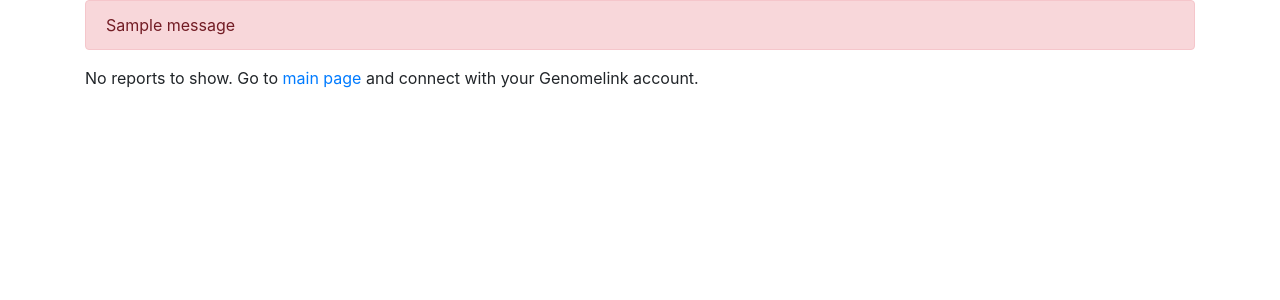
After one commit to nerjan/pwr-gl2, a Flask app: page /genome in a window 1280 px wide. The commit adds this page. Shown: the top 300 px of the page. Run offline with Flask 2, Linux system fonts and the light colour scheme; one stand-in notice (Sample message) is shown; parts of the project's set-up code (start-up, migrations or seed data) failed here and were passed over; some libraries are stand-ins or nearby versions.

Commit message:
Make separate views

```diff
--- a/app.py
+++ b/app.py
@@ -14,9 +14,25 @@ traits = ('agreeableness', 'conscientiousness', 'extraversion', 'neuroticism',
 
 @app.route("/")
 def index():
+    '''Display main view of the app'''
 
     scope = [ 'report:{}'.format(t) for t in traits ]
     authorize_url = genomelink.OAuth.authorize_url(scope=scope)
+
+    menu = [
+        {'title': 'Genomic insight', 'url': url_for('genome')},
+        {'title': 'Self-assessment questionare',
+         'url': url_for('questionare')},
+        {'title': 'Self-assessment results',
+         'url': url_for('selfassessment')}
+    ]
+    return render_template('index.html', authorize_url=authorize_url,
+                           menu=menu)
+
+
+@app.route("/genome")
+def genome():
+    '''Display genomic insight based on GenomeLink API'''
 
     reports = []
     if session.get('oauth_token'):
@@ -25,11 +41,23 @@ def index():
                                                    population='european',
                                                    token=session['oauth_token']))
 
-    return render_template('index.html', authorize_url=authorize_url,
-                           reports=reports)
+    return render_template('genome.html', reports=reports,
+                           main_url=url_for('index'))
 
 
-@app.route('/callback')
+@app.route("/questionare")
+def questionare():
+    '''Show self-assessment questionare'''
+    pass
+
+
+@app.route("/selfassessment")
+def selfassessment():
+    '''Show self-assessment results'''
+    pass
+
+
+@app.route("/callback")
 def callback():
 
     try:
--- /dev/null
+++ b/templates/genome.html
@@ -0,0 +1,34 @@
+{% extends "backbone.html" %}
+
+{% block content %}
+  {% with messages = get_flashed_messages() %}
+    {% if messages %}
+      {% for message in messages %}
+        <div class="alert alert-danger" role="alert">
+          <span class="glyphicon glyphicon-exclamation-sign" aria-hidden="true"></span>
+          {{ message }}
+        </div>
+      {% endfor %}
+    {% endif %}
+  {% endwith %}
+
+  {% if reports %}
+    <table class="table">
+      <thead>
+        <tr><th>Trait</th><th>Value</th>
+      </thead>
+      <tbody>
+        {% for report in reports %}
+          <tr>
+            <td>{{ report.phenotype.display_name }}</td>
+            <td>{{ report.summary.score }}</td>
+          </tr>
+        {% endfor %}
+      </tbody>
+    </table>
+    <a href="{{ main_url }}">main page</a>
+  {% else %}
+    No reports to show. Go to <a href="{{ main_url }}">main page</a> and connect
+    with your Genomelink account.
+  {% endif %}
+{% endblock %}
```
Also changed, not shown: templates/index.html (+4 -17 lines).
